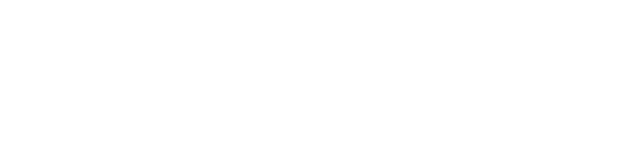
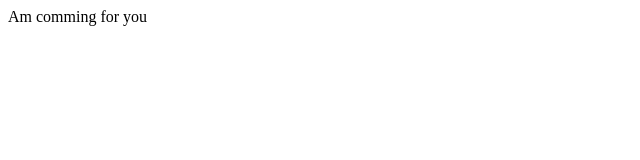
Before and after one commit to wemali05/grid, a website: page index.html in a window 1280 px wide. Shown: the whole page, without its empty margins (0-640 px from the left). Drawn offline with nearby package versions, Linux system fonts and the light colour scheme; files that its build step writes are made by us from their sources.

Commit message:
node modules

```diff
--- a/index.html
+++ b/index.html
@@ -12,6 +12,6 @@
         <title>nexter &mdash; your home, your freedom</title>
     </head>
     <body class="container">
-
+       Am comming for you
     </body>
 </html>
```
Also changed, not shown: sass/_base.scss (+20 -0 lines), 1 other file.
